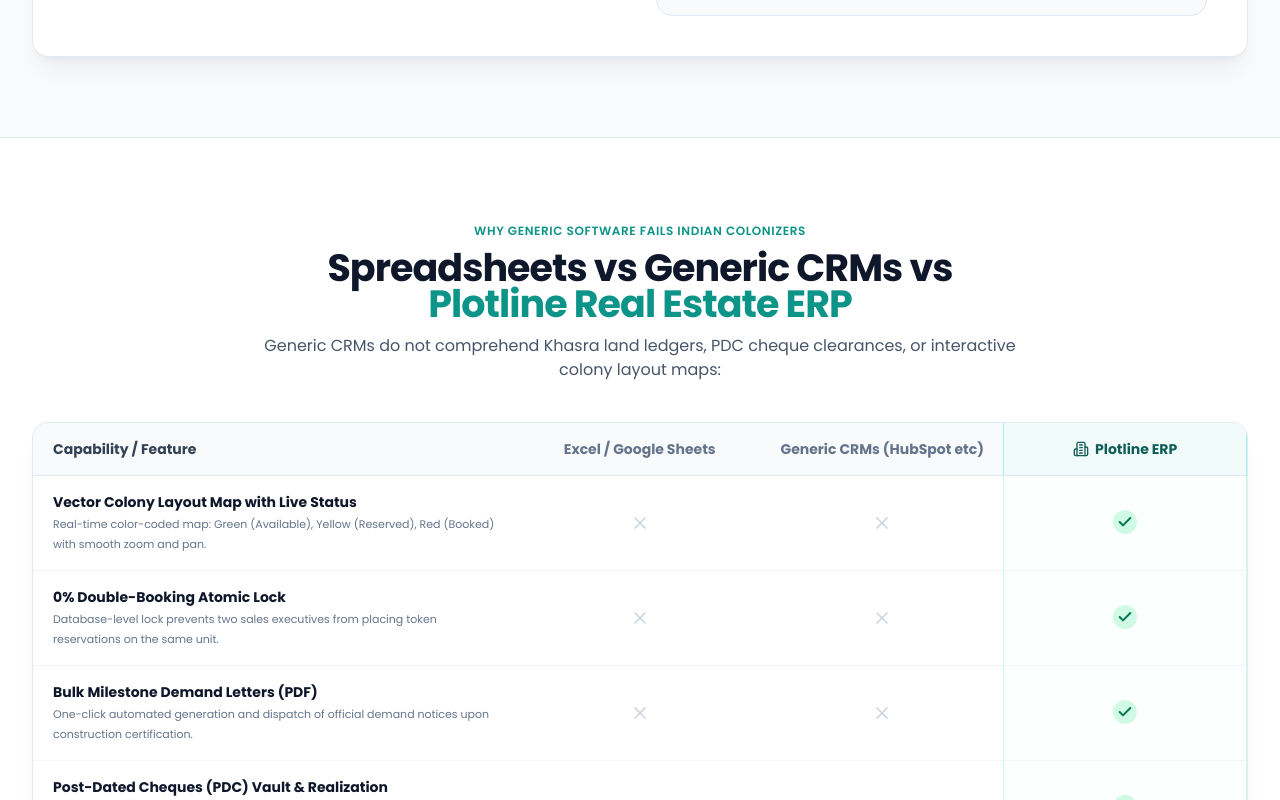
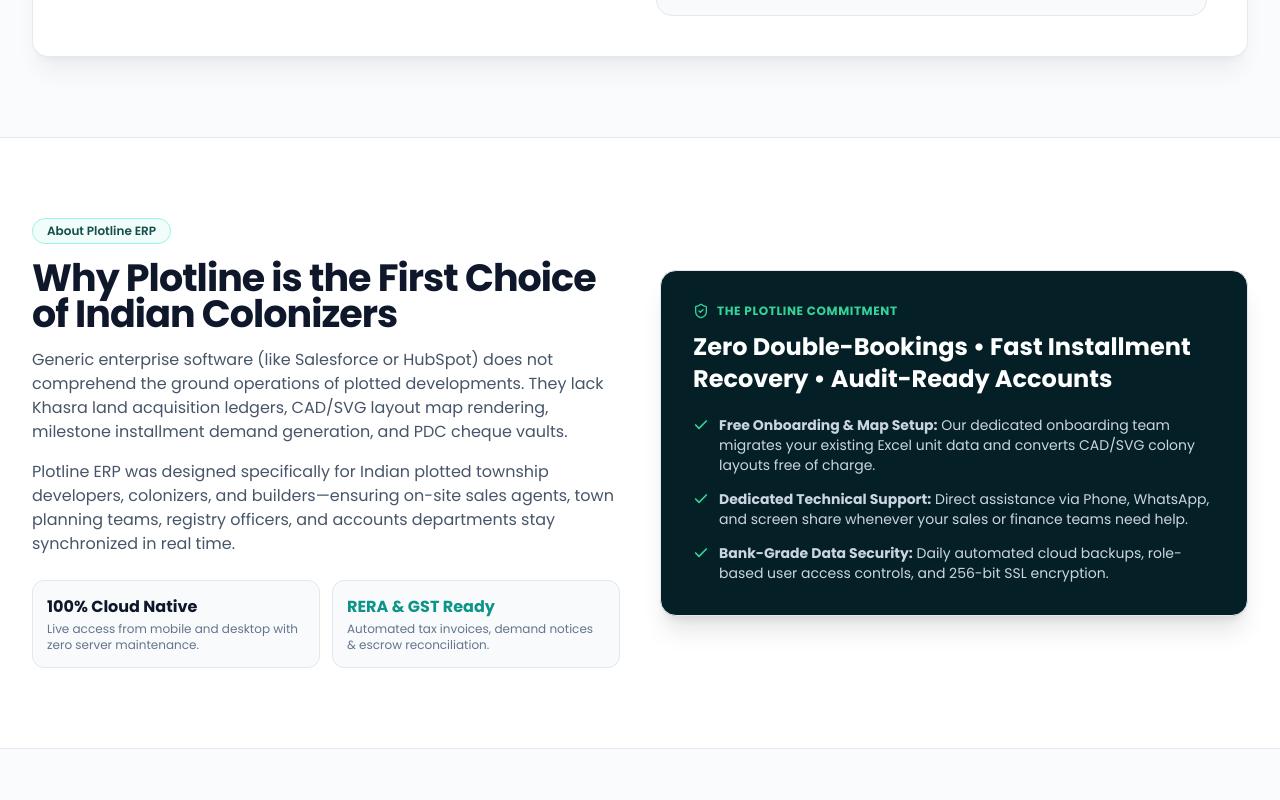
Before and after one commit to aakashpatel7748/Real-State-Website, a Next.js app: page / in a window 1280 px wide. Shown: the part 4300-5100 px from the top of the page. Built offline with nearby package versions, Linux system fonts and the light colour scheme.

Commit message:
refactor: remove unnecessary comparison table

```diff
--- a/src/app/page.tsx
+++ b/src/app/page.tsx
@@ -5,7 +5,6 @@ import { SoftwareScreenshotsGallery } from '@/components/SoftwareScreenshotsGall
 import { ModulesShowcase } from '@/components/ModulesShowcase';
 import { InteractivePlotMapPreview } from '@/components/InteractivePlotMapPreview';
 import { InstallmentCalculator } from '@/components/InstallmentCalculator';
-import { ComparisonTable } from '@/components/ComparisonTable';
 import { FaqSection } from '@/components/FaqSection';
 import {
   Building2,
@@ -36,10 +35,7 @@ export default function HomePage() {
       {/* 5. Builder Cashflow Recovery & ROI Calculator */}
       <InstallmentCalculator />
 
-      {/* 6. Comparison Table (Excel vs Generic CRM vs Plotline) */}
-      <ComparisonTable />
-
-      {/* 6.5 About Plotline ERP Section */}
+      {/* 6. About Plotline ERP Section */}
       <section id="about" className="py-14 sm:py-20 bg-white border-b border-slate-200">
         <div className="mx-auto max-w-7xl px-4 sm:px-6 lg:px-8">
           <div className="grid grid-cols-1 lg:grid-cols-12 gap-10 items-center">
```
